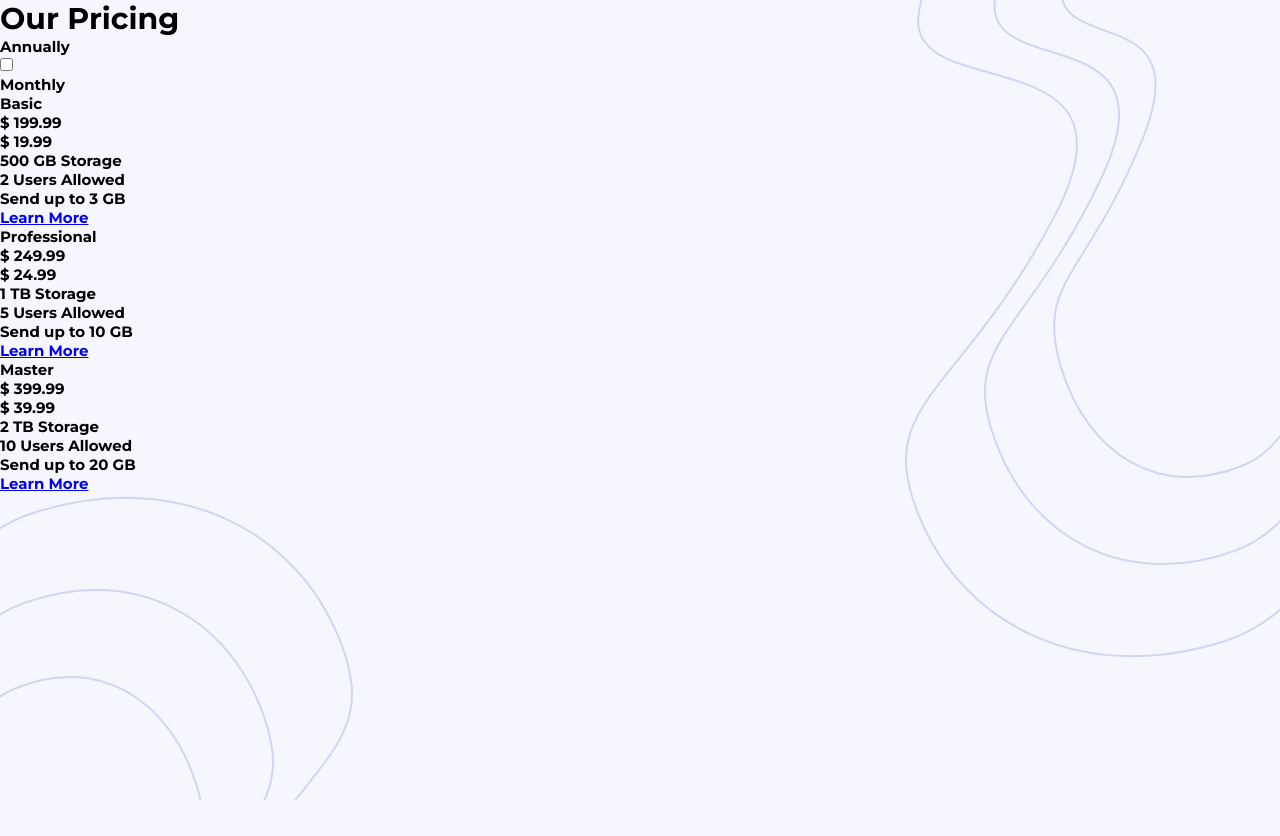
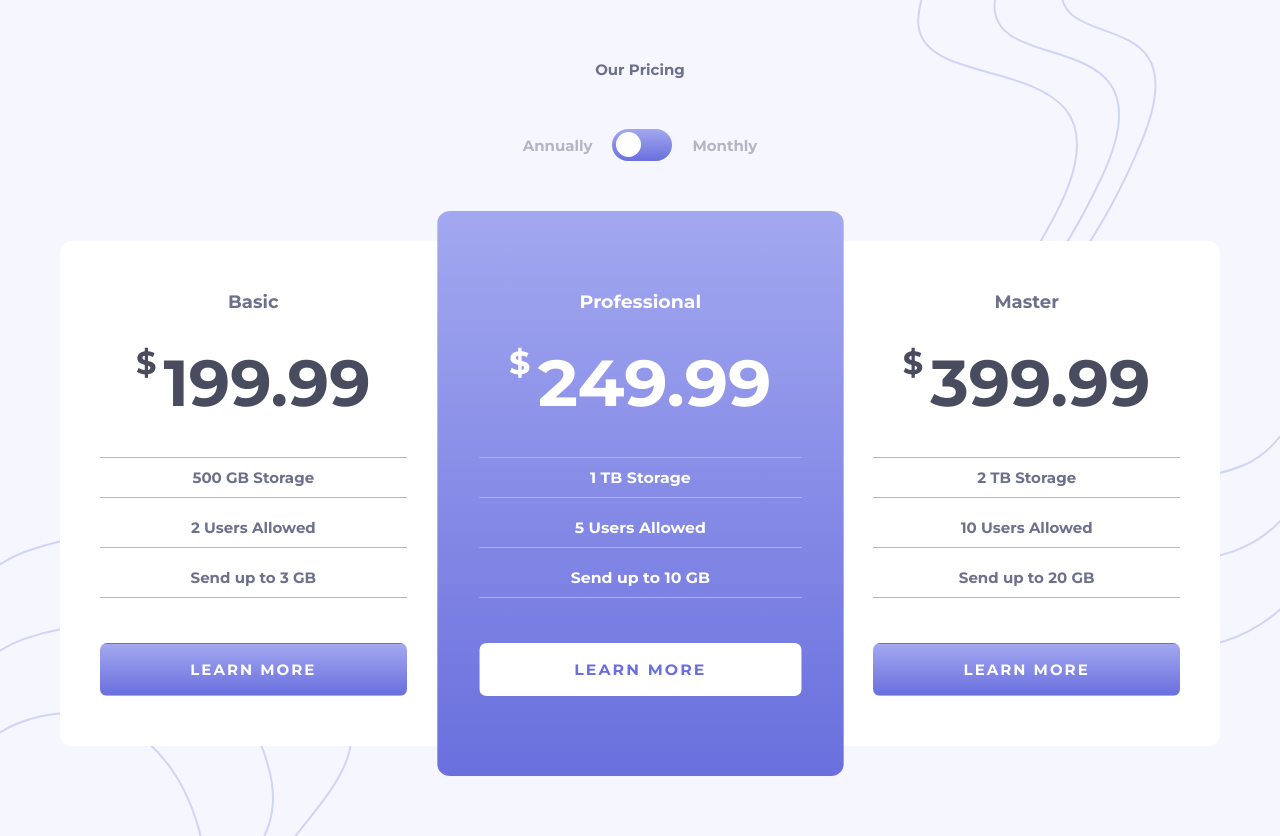
Before and after one commit to FrancineHuang/pricing-component-with-toggle-master, a plain HTML site: page index.html in a window 1280 px wide. Before the commit the page ends 800 px from the top, so only its background shows below. Drawn offline with Linux system fonts and the light colour scheme.

Commit message:
add: add design style of the pricing component

```diff
--- a/style.css
+++ b/style.css
@@ -23,3 +23,208 @@ body {
     background-position: right top, left bottom;
     background-repeat: no-repeat;
 }
+
+.container {
+    max-width: 1200px;
+    margin: 0 auto;
+}
+
+.wrapper {
+    padding: 60px 20px;
+    text-align: center;
+}
+
+.title {
+    font-size: 15px;
+    color: var(--grayish-blue);
+}
+
+.switch input{
+    opacity: 0;
+}
+
+.switch {
+    display: inline-block;
+    width: 60px;
+    height: 32px;
+    position: relative;
+    cursor: pointer;
+}
+
+.slider {
+    position: absolute;
+    background: linear-gradient(180deg, hsl(236, 72%, 79%), hsl(237, 63%, 64%));
+    top: 0;
+    bottom: 0;
+    left: 0;
+    right: 0;
+    border-radius: 35px;
+}
+
+.slider:hover {
+    background: hsl(236, 72%, 79%);
+}
+
+.slider::before {
+    content: '';
+    position: absolute;
+    height: 25px;
+    width: 25px;
+    border-radius: 50%;
+    background-color: #fff;
+    bottom: 4px;
+    left: 4px;
+    transition: all .4s ease-in-out;
+}
+
+input:checked+.slider::before {
+    transform: translateX(26px);
+}
+
+.pricing {
+    color: var(--light-grayish-blue);
+    display: flex;
+    justify-content: center;
+    align-items: center;
+    padding: 50px 0;
+}
+
+.pricing label{
+    margin: 0 20px;
+}
+
+.pricing-main {
+    display: grid;
+    grid-template-columns: 1fr 1fr 1fr;
+}
+
+.pricing-box {
+    background: #fff;
+    padding: 50px 40px;
+    border-radius: 12px;
+    align-self: center;
+}
+
+.box-title {
+    color: var(--grayish-blue);
+    font-size: 18px;
+    margin-bottom: 30px;
+}
+
+.price-annually,
+.price-monthly {
+    font-size: 32px;
+    display: flex;
+    justify-content: center;
+    color: var(--dark-grayish-blue);
+}
+
+.price-monthly {
+    display: none;
+}
+
+.price {
+    font-size: 65px;
+    padding-left: 7px;
+}
+
+ul {
+    list-style-type: none;
+    padding: 35px 0;
+}
+
+ul li {
+    color: var(--grayish-blue);
+    border-bottom: 1px solid var(--light-grayish-blue);
+    margin-bottom: 10px;
+    padding: 10px 0;
+}
+
+ul li:first-child {
+    border-top: 1px solid var(--light-grayish-blue);
+}
+
+a {
+    text-decoration: none;
+    text-transform: uppercase;
+    letter-spacing: 2px;
+    background: linear-gradient(180deg, hsl(236, 72%, 79%), hsl(237, 63%, 64%));
+    width: 100%;
+    display: block;
+    padding: 16px 0;
+    color: #fff;
+    border: 1px solid transparent;
+    border-radius: 7px;
+}
+
+a:hover {
+    color: hsl(237, 63%, 64%);
+    background-color: transparent;
+    border-color: hsl(237, 63%, 64%);
+}
+
+.pricing-box.featured {
+    background: linear-gradient(180deg, hsl(236, 72%, 79%), hsl(237, 63%, 64%));
+    padding: 80px 40px;
+    transform: scaleX(1.05);
+}
+
+.pricing-box.featured p {
+    color: #fff;
+}
+
+.pricing-box.featured ul li {
+    color: #fff;
+}
+
+.pricing-box.featured a {
+    background: #fff;
+    color: hsl(237, 63%, 64%);
+}
+
+.pricing-box.featured a:hover {
+    color: #fff;
+    border-color: #fff;
+    background: transparent;
+}
+
+@media only screen and (max-width: 1024px) {
+    body {
+        font-size: 14px;
+    }
+
+    .price {
+        font-size: 50px;
+    }
+
+    .pricing-box {
+        padding: 40px 30px;
+    }
+
+    .pricing-box.featured {
+        padding: 70px 30px;
+    }
+
+@media only screen and (max-width: 820px) {
+    .pricing-main {
+        grid-template-columns: 1fr;
+        row-gap: 30px;
+    }
+
+    body {
+        font-size: 14px;
+    }
+
+    .price {
+        font-size: 50px;
+    }
+
+    .pricing-box {
+        padding: 40px 30px;
+    }
+
+    .pricing-box.featured {
+        padding: 70px 30px;
+    }
+    }
+}
```
